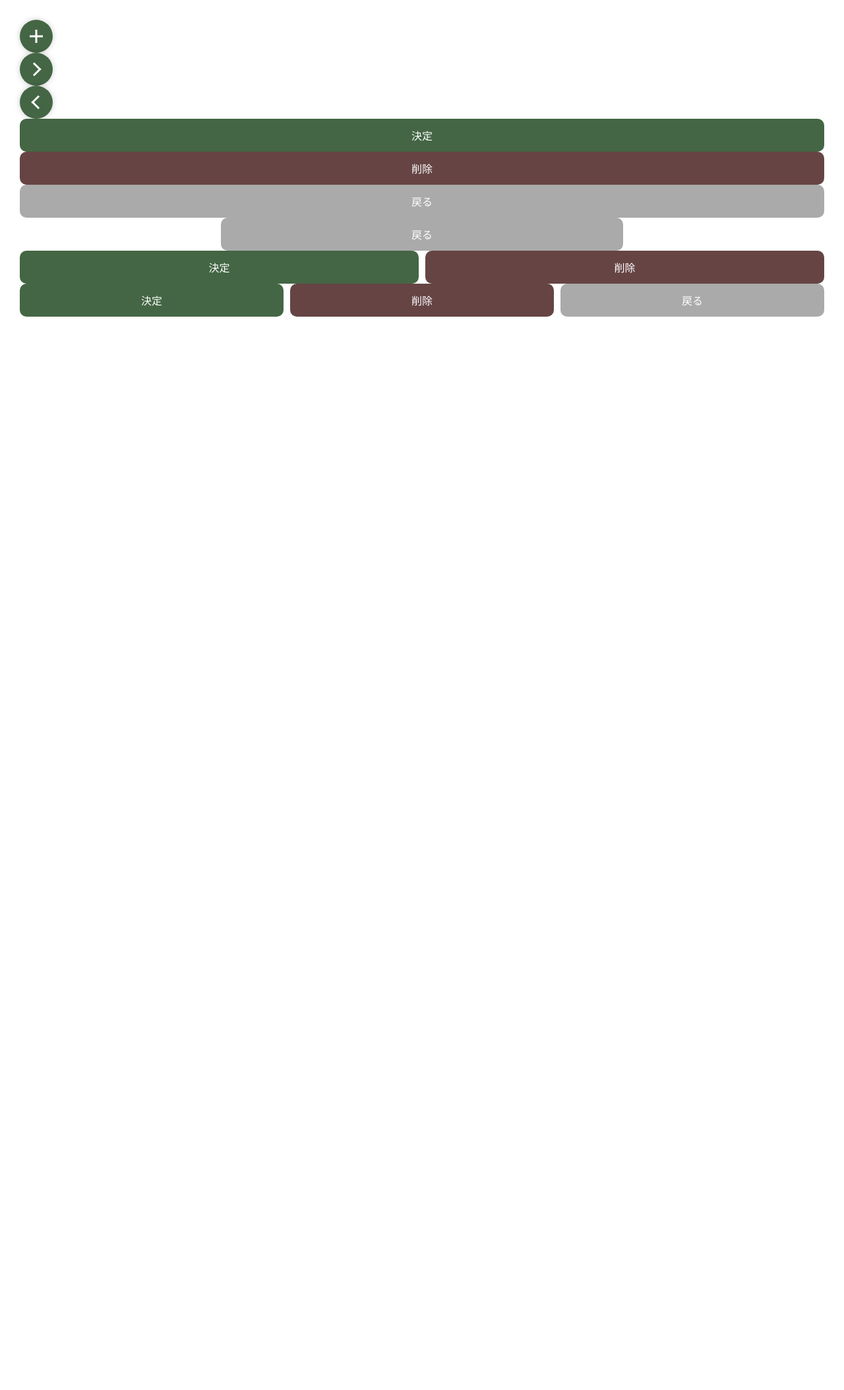
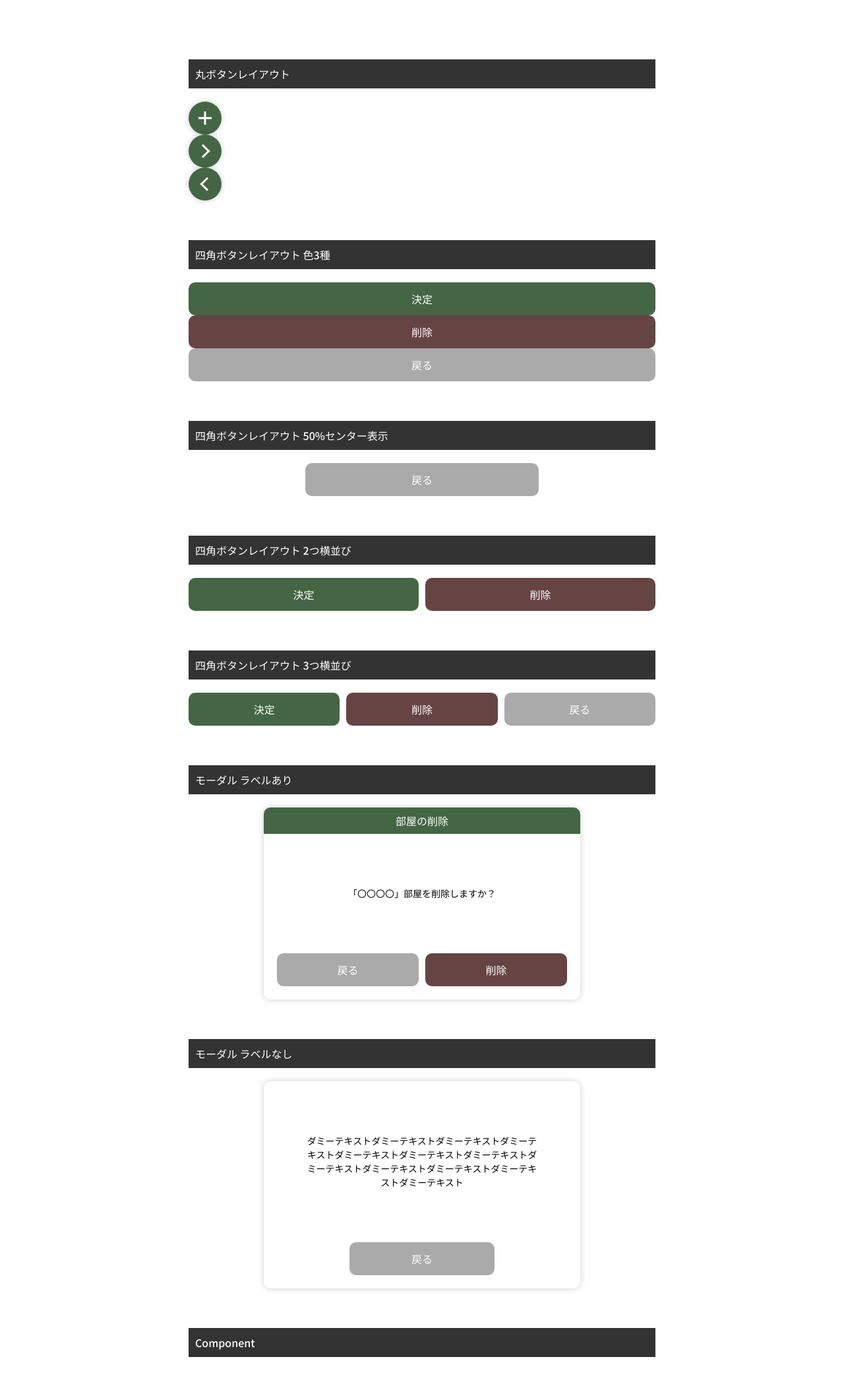
Before and after one commit to ShunsukeOta/mahjong, a PHP site: page /component.html in a window 1280 px wide. Shown: the whole page at 66% size. Before the commit the page ends 480 px from the top, so only its background shows below. Run offline with PHP 8.4, Linux system fonts and the light colour scheme.

Commit message:
8.12 コンポーネントの追加

```diff
--- a/public/asset/css/style.css
+++ b/public/asset/css/style.css
@@ -257,6 +257,8 @@ a:hover {
 }
 
 .l-inner-width {
+  max-width: 768px;
+  margin: 0 auto;
   padding: 0 50px;
 }
 @media screen and (min-width: 768px) {
@@ -406,3 +408,52 @@ a:hover {
   width: 33.3333%;
   margin: 0 5px;
 }
+
+.component-title {
+  margin-top: 60px;
+  background: #333;
+  color: #fff;
+  margin-bottom: 20px;
+  padding: 10px;
+}
+
+.c-modal {
+  -webkit-box-shadow: 0 0 10px rgba(0, 0, 0, 0.2);
+          box-shadow: 0 0 10px rgba(0, 0, 0, 0.2);
+  border-radius: 10px;
+  max-width: 480px;
+  margin: 0 auto;
+}
+.c-modal .c-modal-label {
+  background: #446644;
+  border-radius: 10px 10px 0 0;
+  height: 40px;
+  display: -webkit-box;
+  display: -webkit-flex;
+  display: -ms-flexbox;
+  display: flex;
+  -webkit-box-align: center;
+  -webkit-align-items: center;
+      -ms-flex-align: center;
+          align-items: center;
+  -webkit-box-pack: center;
+  -webkit-justify-content: center;
+      -ms-flex-pack: center;
+          justify-content: center;
+}
+.c-modal .c-modal-label .c-modal-label-text {
+  font-size: 1.6rem;
+  color: #fff;
+}
+.c-modal .c-modal-content {
+  padding-top: 60px;
+  padding-bottom: 80px;
+}
+.c-modal .c-modal-content .c-modal-content-text {
+  font-size: 1.4rem;
+  text-align: center;
+  padding: 0 40px;
+}
+.c-modal .c-modal-inner {
+  padding: 20px;
+}
--- a/public/asset/scss/component/_c-btn.scss
+++ b/public/asset/scss/component/_c-btn.scss
@@ -131,3 +131,45 @@
     }
   }
 }
+
+.component-title {
+  margin-top: 60px;
+  background: #333;
+  color: #fff;
+  margin-bottom: 20px;
+  padding: 10px;
+}
+
+
+
+
+.c-modal {
+  box-shadow: 0 0 10px rgba(0 0 0 / 0.2);
+  border-radius: 10px;
+  max-width: 480px;
+  margin: 0 auto;
+  .c-modal-label {
+    background: $c-main;
+    border-radius: 10px 10px 0 0 ;
+    height: 40px;
+    display: flex;
+    align-items: center;
+    justify-content: center;
+    .c-modal-label-text {
+      font-size: 1.6rem;
+      color: #fff;
+    }
+  }
+  .c-modal-content {
+    padding-top: 60px;
+    padding-bottom: 80px;
+    .c-modal-content-text {
+      font-size: 1.4rem;
+      text-align: center;
+      padding: 0 40px;
+    }
+  }
+  .c-modal-inner {
+    padding: 20px;
+  }
+}
--- a/public/asset/scss/layout/_l-header.scss
+++ b/public/asset/scss/layout/_l-header.scss
@@ -1,4 +1,6 @@
 .l-inner-width {
+  max-width: 768px;
+  margin: 0 auto;
   padding: 0 50px;
   @include mq(tb) {
     padding: 30px;
--- a/public/component.html
+++ b/public/component.html
@@ -15,25 +15,32 @@
     <noscript>You need to enable JavaScript to run this app.</noscript>
 
     <!-- <div id="root"></div> -->
+    <div class="l-content">
 
     <div class="l-inner-width">
 
+      <p class="component-title">丸ボタンレイアウト</p>
       <div class="c-circle-btn_plus"></div>
       <div class="c-circle-btn_next"></div>
       <div class="c-circle-btn_prev"></div>
 
+      <p class="component-title">四角ボタンレイアウト 色3種</p>
       <div class="c-square-btn_main"><span class="inner-text">決定</span></div>
       <div class="c-square-btn_warning"><span class="inner-text">削除</span></div>
       <div class="c-square-btn_gray"><span class="inner-text">戻る</span></div>
 
+      <p class="component-title">四角ボタンレイアウト 50%センター表示</p>
       <div class="c-square-btn_gray c-square-btn_half"><span class="inner-text">戻る</span></div>
 
+      <p class="component-title">四角ボタンレイアウト 2つ横並び</p>
       <div class="l-flexbox_column2">
         <div class="l-flexbox_inner">
           <div class="c-square-btn_main"><span class="inner-text">決定</span></div>
           <div class="c-square-btn_warning"><span class="inner-text">削除</span></div>
         </div>
       </div>
+
+      <p class="component-title">四角ボタンレイアウト 3つ横並び</p>
       <div class="l-flexbox_column3">
         <div class="l-flexbox_inner">
           <div class="c-square-btn_main"><span class="inner-text">決定</span></div>
@@ -42,6 +49,36 @@
         </div>
       </div>
 
+      <p class="component-title">モーダル ラベルあり</p>
+      <div class="c-modal">
+        <div class="c-modal-label">
+          <p class="c-modal-label-text">部屋の削除</p>
+        </div>
+        <div class="c-modal-inner">
+          <div class="c-modal-content">
+            <p class="c-modal-content-text">「〇〇〇〇」部屋を削除しますか？</p>
+          </div>
+          <div class="l-flexbox_column2">
+            <div class="l-flexbox_inner">
+              <div class="c-square-btn_gray"><span class="inner-text">戻る</span></div>
+              <div class="c-square-btn_warning"><span class="inner-text">削除</span></div>
+            </div>
+          </div>
+        </div>
+      </div>
+
+      <p class="component-title">モーダル ラベルなし</p>
+      <div class="c-modal">
+        <div class="c-modal-inner">
+          <div class="c-modal-content">
+            <p class="c-modal-content-text">ダミーテキストダミーテキストダミーテキストダミーテキストダミーテキストダミーテキストダミーテキストダミーテキストダミーテキストダミーテキストダミーテキストダミーテキスト</p>
+          </div>
+          <div class="c-square-btn_gray c-square-btn_half"><span class="inner-text">戻る</span></div>
+        </div>
+      </div>
+
+      <p class="component-title">Component</p>
+    </div>
     </div>
   </body>
 </html>
```
